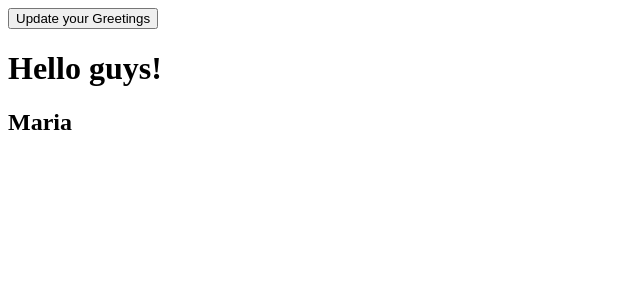
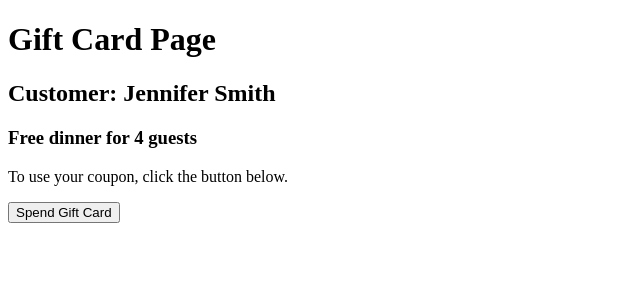
Before and after one commit to mlestrella843/ReactAdvanced_Meta, a React (Create React App) app in the folder react_advanced/: page / in a window 1280 px wide. Shown: the top 300 px of the page, without its empty margins (0-640 px from the left). Built offline with nearby package versions, Linux system fonts and the light colour scheme.

Commit message:
Hokks in objects lab

```diff
--- a/react_advanced/src/App.jsx
+++ b/react_advanced/src/App.jsx
@@ -7,6 +7,7 @@ import { GreetClients } from './components/hooks';
 // import { DessertsList } from './components/desserts-list';
 // import {Form} from './components/form_controlled';
 // import { FormNonControlToControl } from './components/form_uncont_controll';
+import Lab from './components/labHooksObjects';
 
 // const desserts = [
 //   {
@@ -43,7 +44,8 @@ function App() {
       {/* <Form /> */}
       {/* <FormNonControlToControl /> */}
       {/* <FormApp /> */}
-      <GreetClients />
+      {/* <GreetClients /> */}
+      <Lab />
 
     </div>
   );
--- /dev/null
+++ b/react_advanced/src/components/labHooksObjects.jsx
@@ -0,0 +1,49 @@
+import { useState } from "react";
+
+export default function Lab() {
+  const [giftCard, setGiftCard] = useState(
+    {
+        firstName: "Jennifer",
+        lastName: "Smith",
+        text: "Free dinner for 4 guests",
+        valid: true,
+        instructions: "To use your coupon, click the button below.",
+    }
+  );
+
+  function spendGiftCard() {
+    setGiftCard((prevState) => {
+      return {
+        ...prevState,
+        text: "Your coupon has been used.",
+        valid: false,
+        instructions: "`Please visit our restaurant to renew your gift card.`."
+            };
+      }
+    );
+  };
+
+  return (
+    <div className="bg-slate-400 border-2 border-gray-500">
+      <h1>
+        Gift Card Page
+      </h1>
+      <h2>
+        Customer: {giftCard.firstName} {giftCard.lastName}
+      </h2>
+      <h3>
+        {giftCard.text}
+      </h3>
+      <p>
+        {giftCard.instructions}
+      </p>
+      {
+        giftCard.valid && (
+          <button className="bg-blue-400 border-2 border-white text-white px-2 py-2"  onClick={spendGiftCard}>
+            Spend Gift Card
+          </button>
+        )
+      }
+    </div>
+  );
+}
```
